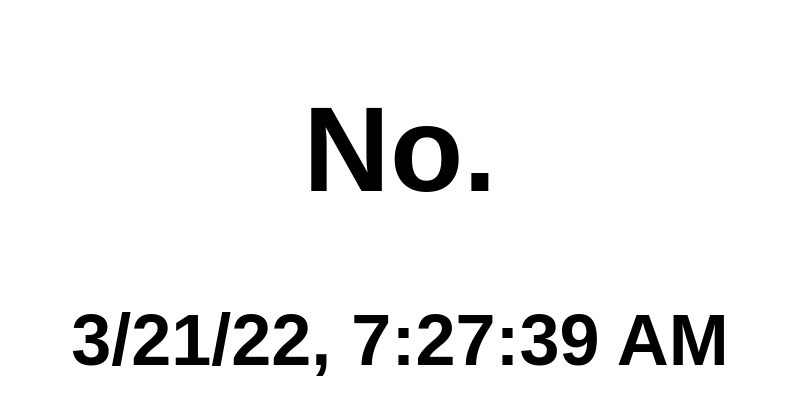
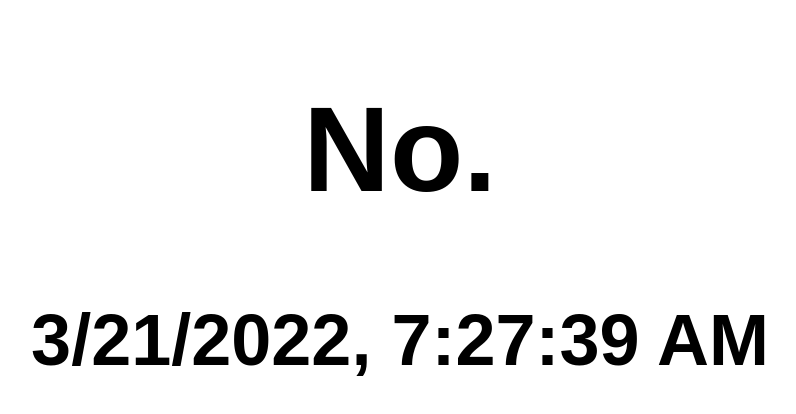
Before and after one commit to dtschust/Is-There-a-420-in-the-Current-Time, a plain HTML site: page index.html in a window 1280 px wide. Shown: the whole page, without its empty margins (240-1036 px from the left). Drawn offline with Linux system fonts and the light colour scheme.

Commit message:
Update index.html

```diff
--- a/index.html
+++ b/index.html
@@ -32,7 +32,7 @@
     <h1 id="yesno"></h1>
     <h2 id="ts"></h2>
     <script>
-      const dateOptions = { year: '2-digit', month: 'numeric', day: 'numeric', hour: 'numeric', minute: 'numeric', second: 'numeric' };
+      const dateOptions = { year: 'numeric', month: 'numeric', day: 'numeric', hour: 'numeric', minute: 'numeric', second: 'numeric' };
 
       const answerEl = document.getElementById('yesno');
       const tsEl = document.getElementById('ts');
```
